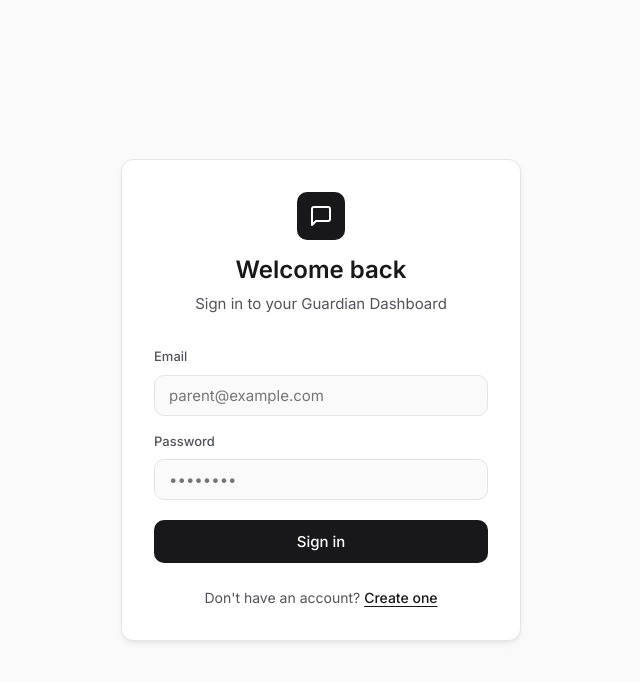
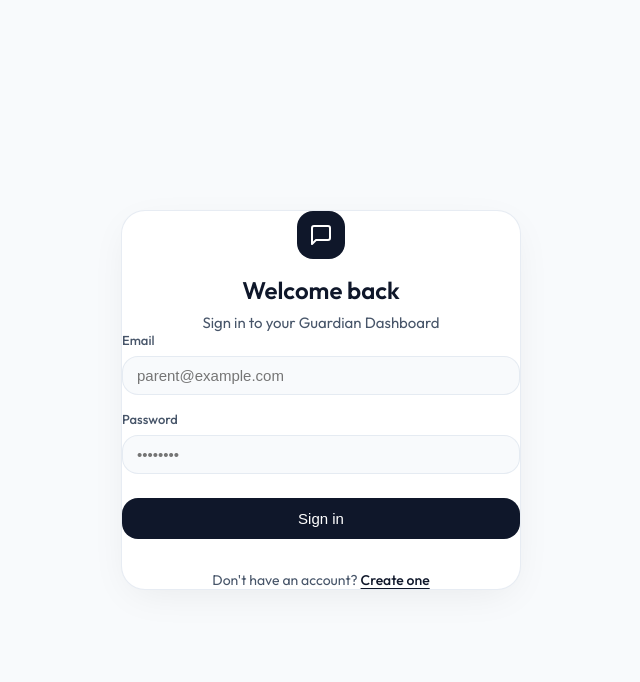
Before and after one commit to aachatte/chatterbot, a React (Vite) app in the folder chatterbot-frontend/: page /login in a window 1280 px wide. Shown: the top 682 px of the page, without its empty margins (319-959 px from the left). Built offline with nearby package versions, Linux system fonts and the light colour scheme; no server answers.

Commit message:
Refactor CSS variables and add new styles
Updated color variables and added new styles for glassmorphism and pulsing dot effects.

```diff
--- a/chatterbot-frontend/src/index.css
+++ b/chatterbot-frontend/src/index.css
@@ -1,150 +1,61 @@
-/* Chatterbot Guardian Dashboard — Design System */
+@import url('https://fonts.googleapis.com/css2?family=Outfit:wght@300;400;500;600;700&display=swap');
 
 :root {
-  /* Colors */
-  --cb-bg: #fafafa;
+  --cb-bg: #f8fafc;
   --cb-bg-elevated: #ffffff;
-  --cb-bg-muted: #f4f4f5;
-  --cb-bg-strong: #e4e4e7;
-
-  --cb-text-primary: #18181b;
-  --cb-text-secondary: #52525b;
-  --cb-text-tertiary: #a1a1aa;
-  --cb-text-quaternary: #d4d4d8;
-
-  --cb-border: #e4e4e7;
-  --cb-border-strong: #d4d4d8;
-
-  --cb-accent: #2563eb;
-  --cb-accent-soft: color-mix(in srgb, var(--cb-accent) 10%, transparent);
-
-  --cb-positive: #16a34a;
-  --cb-positive-soft: color-mix(in srgb, var(--cb-positive) 12%, transparent);
-  --cb-warning: #ca8a04;
-  --cb-warning-soft: color-mix(in srgb, var(--cb-warning) 12%, transparent);
-  --cb-danger: #dc2626;
-  --cb-danger-soft: color-mix(in srgb, var(--cb-danger) 10%, transparent);
-
-  --cb-chart-1: #2563eb;
-  --cb-chart-2: #dc2626;
-  --cb-chart-3: #16a34a;
-  --cb-chart-4: #7c3aed;
-  --cb-chart-5: #71717a;
-
-  /* Spacing */
-  --cb-space-1: 4px;
-  --cb-space-2: 8px;
-  --cb-space-3: 12px;
-  --cb-space-4: 16px;
-  --cb-space-5: 20px;
-  --cb-space-6: 24px;
-  --cb-space-8: 32px;
-  --cb-space-10: 40px;
-
-  /* Radius */
-  --cb-radius-sm: 6px;
-  --cb-radius-md: 8px;
-  --cb-radius-lg: 10px;
-  --cb-radius-xl: 12px;
-  --cb-radius-full: 9999px;
-
-  /* Shadows */
-  --cb-shadow-sm: 0 1px 2px 0 rgb(0 0 0 / 0.04);
-  --cb-shadow-md: 0 1px 3px 0 rgb(0 0 0 / 0.06), 0 1px 2px -1px rgb(0 0 0 / 0.06);
-  --cb-shadow-lg: 0 4px 6px -1px rgb(0 0 0 / 0.06), 0 2px 4px -2px rgb(0 0 0 / 0.06);
-
-  /* Transitions */
-  --cb-transition-fast: 150ms ease-out;
-  --cb-transition-normal: 200ms ease-out;
+  --cb-bg-glass: rgba(255, 255, 255, 0.6);
+  --cb-text-primary: #0f172a;
+  --cb-text-secondary: #475569;
+  --cb-text-tertiary: #94a3b8;
+  --cb-border: rgba(226, 232, 240, 0.8);
+  --cb-primary: #4f46e5;
+  --cb-primary-gradient: linear-gradient(135deg, #4f46e5 0%, #7c3aed 100%);
+  --cb-danger: #ef4444;
+  --cb-success: #10b981;
+  --cb-space-1: 4px; --cb-space-2: 8px; --cb-space-3: 12px; --cb-space-4: 16px; --cb-space-5: 24px; --cb-space-6: 32px;
+  --cb-radius-sm: 8px; --cb-radius-md: 12px; --cb-radius-lg: 16px; --cb-radius-xl: 24px;
+  --cb-shadow-sm: 0 2px 4px rgba(0,0,0,0.02);
+  --cb-shadow-lg: 0 10px 40px -10px rgba(0,0,0,0.08);
+  --cb-shadow-glow: 0 10px 30px -5px rgba(79, 70, 229, 0.3);
 }
 
-/* Dark mode */
-@media (prefers-color-scheme: dark) {
-  :root {
-    --cb-bg: #09090b;
-    --cb-bg-elevated: #18181b;
-    --cb-bg-muted: #27272a;
-    --cb-bg-strong: #3f3f46;
+* { box-sizing: border-box; margin: 0; padding: 0; }
 
-    --cb-text-primary: #fafafa;
-    --cb-text-secondary: #a1a1aa;
-    --cb-text-tertiary: #71717a;
-    --cb-text-quaternary: #52525b;
-
-    --cb-border: #27272a;
-    --cb-border-strong: #3f3f46;
-  }
+body {
+  font-family: 'Outfit', sans-serif;
+  background-color: var(--cb-bg);
+  background-image: radial-gradient(at 0% 0%, rgba(79, 70, 229, 0.05) 0px, transparent 50%),
+                    radial-gradient(at 100% 100%, rgba(124, 58, 237, 0.05) 0px, transparent 50%);
+  color: var(--cb-text-primary);
+  -webkit-font-smoothing: antialiased;
 }
 
-* {
-  margin: 0;
-  padding: 0;
-  box-sizing: border-box;
+/* Glassmorphism Classes */
+.glass-card {
+  background: var(--cb-bg-glass);
+  backdrop-filter: blur(20px);
+  -webkit-backdrop-filter: blur(20px);
+  border: 1px solid rgba(255, 255, 255, 0.8);
+  box-shadow: var(--cb-shadow-lg);
+  border-radius: var(--cb-radius-xl);
+  padding: var(--cb-space-6);
 }
 
-html, body, #root {
-  height: 100%;
-  font-family: 'Inter', system-ui, -apple-system, sans-serif;
-  font-size: 16px;
-  line-height: 1.5;
-  color: var(--cb-text-primary);
-  background: var(--cb-bg);
-  -webkit-font-smoothing: antialiased;
-  -moz-osx-font-smoothing: grayscale;
+/* AI Active Pulsing Dot */
+.pulse-dot {
+  width: 10px; height: 10px; border-radius: 50%; background-color: var(--cb-success);
+  box-shadow: 0 0 0 0 rgba(16, 185, 129, 0.7);
+  animation: pulse 2s infinite;
+}
+@keyframes pulse {
+  0% { transform: scale(0.95); box-shadow: 0 0 0 0 rgba(16, 185, 129, 0.7); }
+  70% { transform: scale(1); box-shadow: 0 0 0 6px rgba(16, 185, 129, 0); }
+  100% { transform: scale(0.95); box-shadow: 0 0 0 0 rgba(16, 185, 129, 0); }
 }
 
-/* Scrollbar */
-::-webkit-scrollbar {
-  width: 6px;
-  height: 6px;
+/* Print Styles for Export Feature */
+@media print {
+  .no-print { display: none !important; }
+  body { background: white; }
+  .glass-card { box-shadow: none; border: 1px solid #ccc; }
 }
-::-webkit-scrollbar-track {
-  background: transparent;
-}
-::-webkit-scrollbar-thumb {
-  background: var(--cb-border-strong);
-  border-radius: var(--cb-radius-full);
-}
-::-webkit-scrollbar-thumb:hover {
-  background: var(--cb-text-tertiary);
-}
-
-/* Typography */
-h1, h2, h3, h4 {
-  font-weight: 500;
-  line-height: 1.2;
-  letter-spacing: 0;
-}
-
-/* Links */
-a {
-  color: inherit;
-  text-decoration: none;
-}
-
-/* Buttons */
-button {
-  font-family: inherit;
-  cursor: pointer;
-  border: none;
-  background: none;
-}
-
-/* Inputs */
-input, textarea, select {
-  font-family: inherit;
-  font-size: inherit;
-}
-
-/* Utility classes */
-.sr-only {
-  position: absolute;
-  width: 1px;
-  height: 1px;
-  padding: 0;
-  margin: -1px;
-  overflow: hidden;
-  clip: rect(0, 0, 0, 0);
-  white-space: nowrap;
-  border-width: 0;
-}
```
